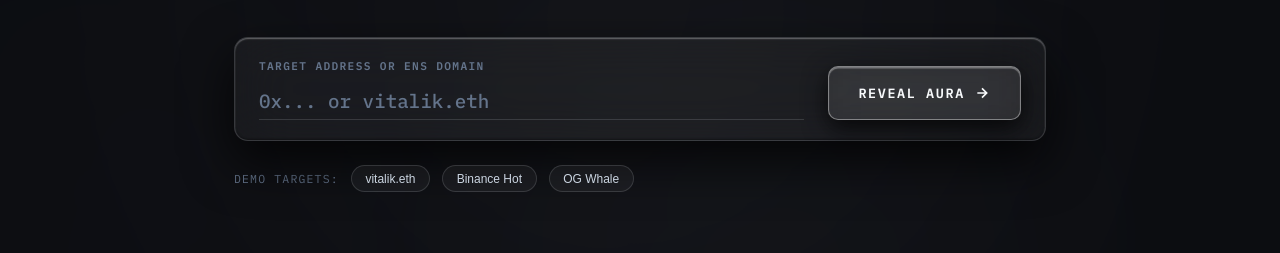
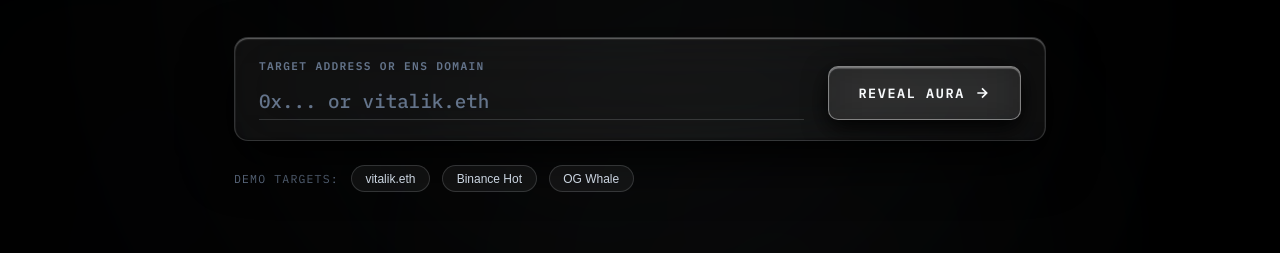
Before and after one commit to syther069/Agent-Aura, a website: page public/index.html in a window 1280 px wide. Both pictures are taken after a click on the button "Graphite". Shown: the part 302-555 px from the top of the page. Drawn offline with Linux system fonts and the light colour scheme.

Commit message:
style: apply pure obsidian pitch-black (#000000) for maximum specular contrast

```diff
--- a/public/style.css
+++ b/public/style.css
@@ -2,17 +2,17 @@
    AGENT AURA — PREMIUM DARK LIQUID GLASS UI DESIGN SYSTEM
    ========================================================================== */
 
-/* Theme 1: Smoked Onyx & Warm Graphite (Default) */
+/* Theme 1: Obsidian Platinum (Default) */
 :root, :root[data-theme="obsidian"] {
-    --bg-main: #0A0B0E;
-    --glass-bg: rgba(255, 255, 255, 0.04);
-    --glass-bg-hover: rgba(255, 255, 255, 0.08);
-    --glass-border: rgba(255, 255, 255, 0.13);
-    --glass-border-hover: rgba(255, 255, 255, 0.35);
-    --glass-highlight: rgba(255, 255, 255, 0.30);
-    --glass-shadow: rgba(0, 0, 0, 0.70);
-    --liquid-glow-1: rgba(255, 255, 255, 0.09);
-    --liquid-glow-2: rgba(200, 210, 225, 0.06);
+    --bg-main: #000000;
+    --glass-bg: rgba(255, 255, 255, 0.045);
+    --glass-bg-hover: rgba(255, 255, 255, 0.09);
+    --glass-border: rgba(255, 255, 255, 0.14);
+    --glass-border-hover: rgba(255, 255, 255, 0.38);
+    --glass-highlight: rgba(255, 255, 255, 0.35);
+    --glass-shadow: rgba(0, 0, 0, 0.90);
+    --liquid-glow-1: rgba(255, 255, 255, 0.10);
+    --liquid-glow-2: rgba(200, 210, 225, 0.07);
     --liquid-glow-3: rgba(150, 165, 185, 0.05);
     --text-alabaster: #F5F3EF;
     --text-muted: #94A3B8;
@@ -25,17 +25,17 @@
     --transition: all 0.3s cubic-bezier(0.16, 1, 0.3, 1);
 }
 
-/* Theme 2: Graphite Steel */
+/* Theme 2: Graphite Obsidian */
 :root[data-theme="sapphire"], :root[data-theme="graphite"] {
-    --bg-main: #0C0D11;
-    --glass-bg: rgba(255, 255, 255, 0.045);
-    --glass-bg-hover: rgba(255, 255, 255, 0.09);
-    --glass-border: rgba(226, 232, 240, 0.15);
-    --glass-border-hover: rgba(255, 255, 255, 0.40);
-    --glass-highlight: rgba(255, 255, 255, 0.35);
-    --glass-shadow: rgba(0, 0, 0, 0.75);
-    --liquid-glow-1: rgba(226, 232, 240, 0.09);
-    --liquid-glow-2: rgba(148, 163, 184, 0.06);
+    --bg-main: #000000;
+    --glass-bg: rgba(255, 255, 255, 0.05);
+    --glass-bg-hover: rgba(255, 255, 255, 0.10);
+    --glass-border: rgba(226, 232, 240, 0.16);
+    --glass-border-hover: rgba(255, 255, 255, 0.42);
+    --glass-highlight: rgba(255, 255, 255, 0.38);
+    --glass-shadow: rgba(0, 0, 0, 0.92);
+    --liquid-glow-1: rgba(226, 232, 240, 0.10);
+    --liquid-glow-2: rgba(148, 163, 184, 0.07);
     --liquid-glow-3: rgba(100, 116, 139, 0.05);
     --text-alabaster: #F8FAFC;
     --text-muted: #CBD5E1;
@@ -45,18 +45,18 @@
     --hero-title-grad: linear-gradient(180deg, #FFFFFF 0%, #CBD5E1 55%, #64748B 100%);
 }
 
-/* Theme 3: Platinum Charcoal */
+/* Theme 3: Platinum Onyx */
 :root[data-theme="amethyst"], :root[data-theme="platinum"] {
-    --bg-main: #08090C;
-    --glass-bg: rgba(255, 255, 255, 0.05);
-    --glass-bg-hover: rgba(255, 255, 255, 0.10);
-    --glass-border: rgba(255, 255, 255, 0.17);
-    --glass-border-hover: rgba(255, 255, 255, 0.44);
-    --glass-highlight: rgba(255, 255, 255, 0.40);
-    --glass-shadow: rgba(0, 0, 0, 0.78);
-    --liquid-glow-1: rgba(255, 255, 255, 0.11);
-    --liquid-glow-2: rgba(226, 232, 240, 0.07);
-    --liquid-glow-3: rgba(148, 163, 184, 0.05);
+    --bg-main: #000000;
+    --glass-bg: rgba(255, 255, 255, 0.055);
+    --glass-bg-hover: rgba(255, 255, 255, 0.11);
+    --glass-border: rgba(255, 255, 255, 0.18);
+    --glass-border-hover: rgba(255, 255, 255, 0.45);
+    --glass-highlight: rgba(255, 255, 255, 0.42);
+    --glass-shadow: rgba(0, 0, 0, 0.95);
+    --liquid-glow-1: rgba(255, 255, 255, 0.12);
+    --liquid-glow-2: rgba(226, 232, 240, 0.08);
+    --liquid-glow-3: rgba(148, 163, 184, 0.06);
     --text-alabaster: #FFFFFF;
     --text-muted: #E2E8F0;
     --text-dim: #94A3B8;
@@ -65,16 +65,16 @@
     --hero-title-grad: linear-gradient(180deg, #FFFFFF 0%, #E2E8F0 60%, #94A3B8 100%);
 }
 
-/* Theme 4: Abyssal Charcoal */
+/* Theme 4: Abyssal Ice */
 :root[data-theme="titanium"], :root[data-theme="abyssal"] {
-    --bg-main: #090B10;
-    --glass-bg: rgba(240, 249, 255, 0.042);
-    --glass-bg-hover: rgba(240, 249, 255, 0.088);
-    --glass-border: rgba(186, 230, 253, 0.15);
-    --glass-border-hover: rgba(186, 230, 253, 0.38);
-    --glass-highlight: rgba(255, 255, 255, 0.34);
-    --glass-shadow: rgba(0, 2, 8, 0.78);
-    --liquid-glow-1: rgba(186, 230, 253, 0.09);
+    --bg-main: #000000;
+    --glass-bg: rgba(240, 249, 255, 0.045);
+    --glass-bg-hover: rgba(240, 249, 255, 0.095);
+    --glass-border: rgba(186, 230, 253, 0.16);
+    --glass-border-hover: rgba(186, 230, 253, 0.40);
+    --glass-highlight: rgba(255, 255, 255, 0.36);
+    --glass-shadow: rgba(0, 2, 8, 0.94);
+    --liquid-glow-1: rgba(186, 230, 253, 0.10);
     --liquid-glow-2: rgba(125, 211, 252, 0.06);
     --liquid-glow-3: rgba(56, 189, 248, 0.05);
     --text-alabaster: #F0F9FF;
```
